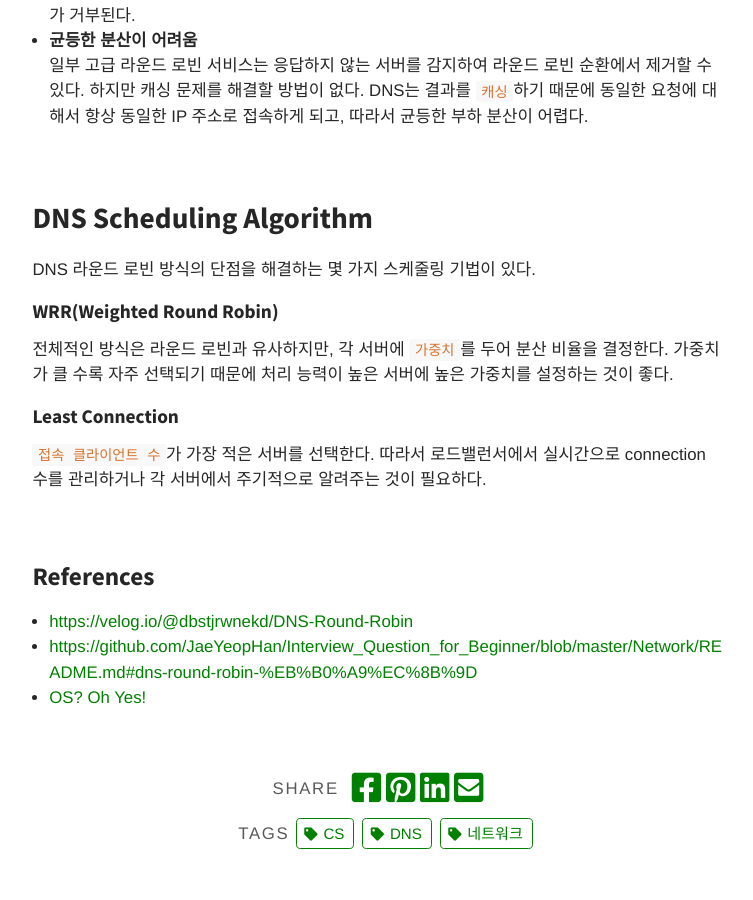
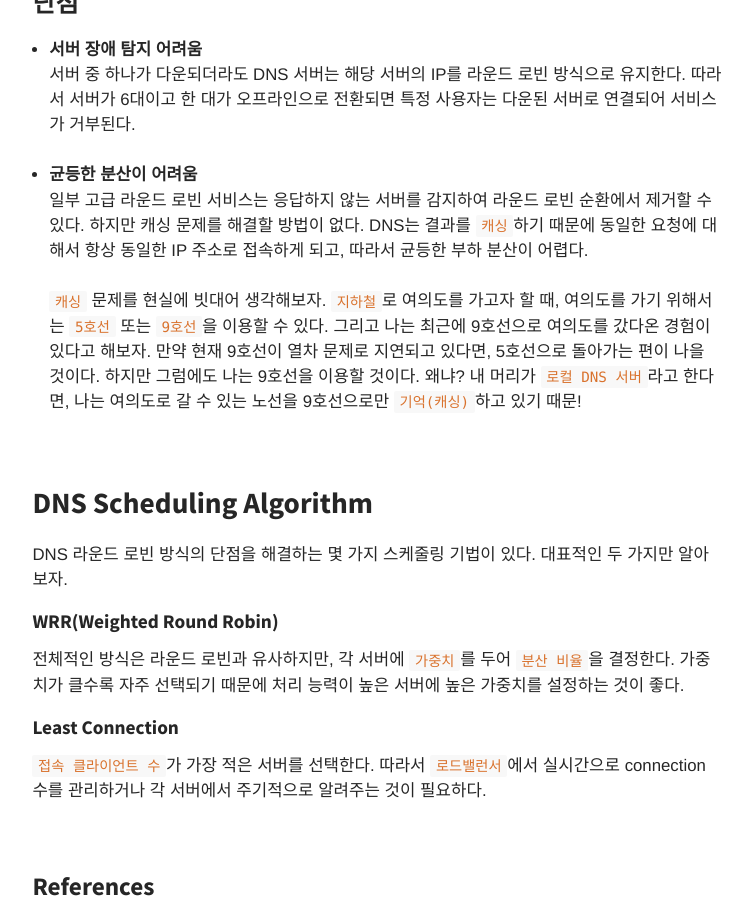
Before and after one commit to aerimforest/aerimforest.github.io, a Jekyll site: the page built from _posts/2022-10-20-DNS-Round-Robin.md, in a window 1280 px wide and 900 px high, scrolled down 1711 px. Shown: the whole window, without its empty margins (262-1015 px from the left). Built offline with Jekyll 4.4.1, drawn with Linux system fonts in a browser that asks for light colours; comment, search, counter and statistics services are not loaded; some of the changed text lies outside the part shown.

Commit message:
[Docs] post 내용 수정

```diff
--- a/_posts/2022-10-20-DNS-Round-Robin.md
+++ b/_posts/2022-10-20-DNS-Round-Robin.md
@@ -17,7 +17,10 @@ DNS roudn robin에 대해 알아보기 전에 먼저 `로드 밸런싱`과 `roun
 * 서버 성능 향상(Scale Up)
 * 트래픽 분산(Scale Out)
 
+어떤 동네에 아파트 한 채가 있고, 더 많은 가구를 수용하고 싶을 때 `scale up`은 기존의 아파트에 몇 층을 더 쌓는 것이고 `scale out`은 아파트를 새로 짓는 것이라고 생각하면 된다.
+
 `서버 성능 향상`은 말 그대로 서버 자체의 성능을 향상시키는 것이다. 더 비싸고 좋은 서버를 쓰면 된다.
+
 `트래픽 분산`은 트래픽을 여러대의 서버로 분산시키는 방법을 말한다. 혼자서 트래픽을 전부 감당하지 않아도 되니 비싼 서버를 쓸 필요도 없고, 더 많은 트래픽을 감당할 수 있다.
 
 `로드 밸런싱`이 바로 트래픽 분산 방법이다.
@@ -40,18 +43,21 @@ DNS roudn robin에 대해 알아보기 전에 먼저 `로드 밸런싱`과 `roun
 ### 단점
 * **서버 장애 탐지 어려움**
   서버 중 하나가 다운되더라도 DNS 서버는 해당 서버의 IP를 라운드 로빈 방식으로 유지한다. 따라서 서버가 6대이고 한 대가 오프라인으로 전환되면 특정 사용자는 다운된 서버로 연결되어 서비스가 거부된다.
+  <br>
 * **균등한 분산이 어려움**
   일부 고급 라운드 로빈 서비스는 응답하지 않는 서버를 감지하여 라운드 로빈 순환에서 제거할 수 있다. 하지만 캐싱 문제를 해결할 방법이 없다. DNS는 결과를 `캐싱`하기 때문에 동일한 요청에 대해서 항상 동일한 IP 주소로 접속하게 되고, 따라서 균등한 부하 분산이 어렵다.
+  <br>
+  `캐싱` 문제를 현실에 빗대어 생각해보자. `지하철`로 여의도를 가고자 할 때, 여의도를 가기 위해서는 `5호선` 또는 `9호선`을 이용할 수 있다. 그리고 나는 최근에 9호선으로 여의도를 갔다온 경험이 있다고 해보자. 만약 현재 9호선이 열차 문제로 지연되고 있다면, 5호선으로 돌아가는 편이 나을 것이다. 하지만 그럼에도 나는 9호선을 이용할 것이다. 왜냐? 내 머리가 `로컬 DNS 서버`라고 한다면, 나는 여의도로 갈 수 있는 노선을 9호선으로만 `기억(캐싱)`하고 있기 때문!
 <br><br>
 
 ## DNS Scheduling Algorithm
-DNS 라운드 로빈 방식의 단점을 해결하는 몇 가지 스케줄링 기법이 있다.
+DNS 라운드 로빈 방식의 단점을 해결하는 몇 가지 스케줄링 기법이 있다. 대표적인 두 가지만 알아보자.
 
 #### WRR(Weighted Round Robin)
-전체적인 방식은 라운드 로빈과 유사하지만, 각 서버에 `가중치`를 두어 분산 비율을 결정한다. 가중치가 클 수록 자주 선택되기 때문에 처리 능력이 높은 서버에 높은 가중치를 설정하는 것이 좋다.
+전체적인 방식은 라운드 로빈과 유사하지만, 각 서버에 `가중치`를 두어 `분산 비율`을 결정한다. 가중치가 클수록 자주 선택되기 때문에 처리 능력이 높은 서버에 높은 가중치를 설정하는 것이 좋다.
 
 #### Least Connection
-`접속 클라이언트 수`가 가장 적은 서버를 선택한다. 따라서 로드밸런서에서 실시간으로 connection 수를 관리하거나 각 서버에서 주기적으로 알려주는 것이 필요하다.
+`접속 클라이언트 수`가 가장 적은 서버를 선택한다. 따라서 `로드밸런서`에서 실시간으로 connection 수를 관리하거나 각 서버에서 주기적으로 알려주는 것이 필요하다.
 <br><br>
 
 ### References
```
